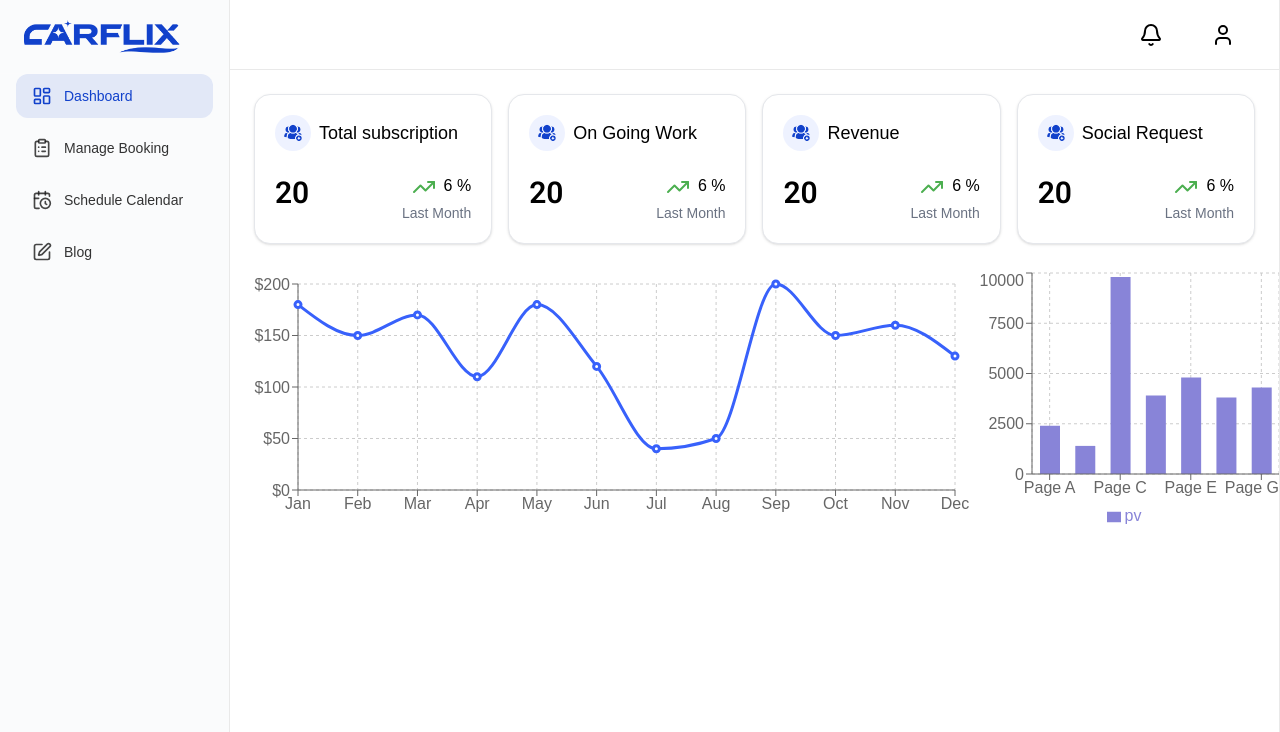
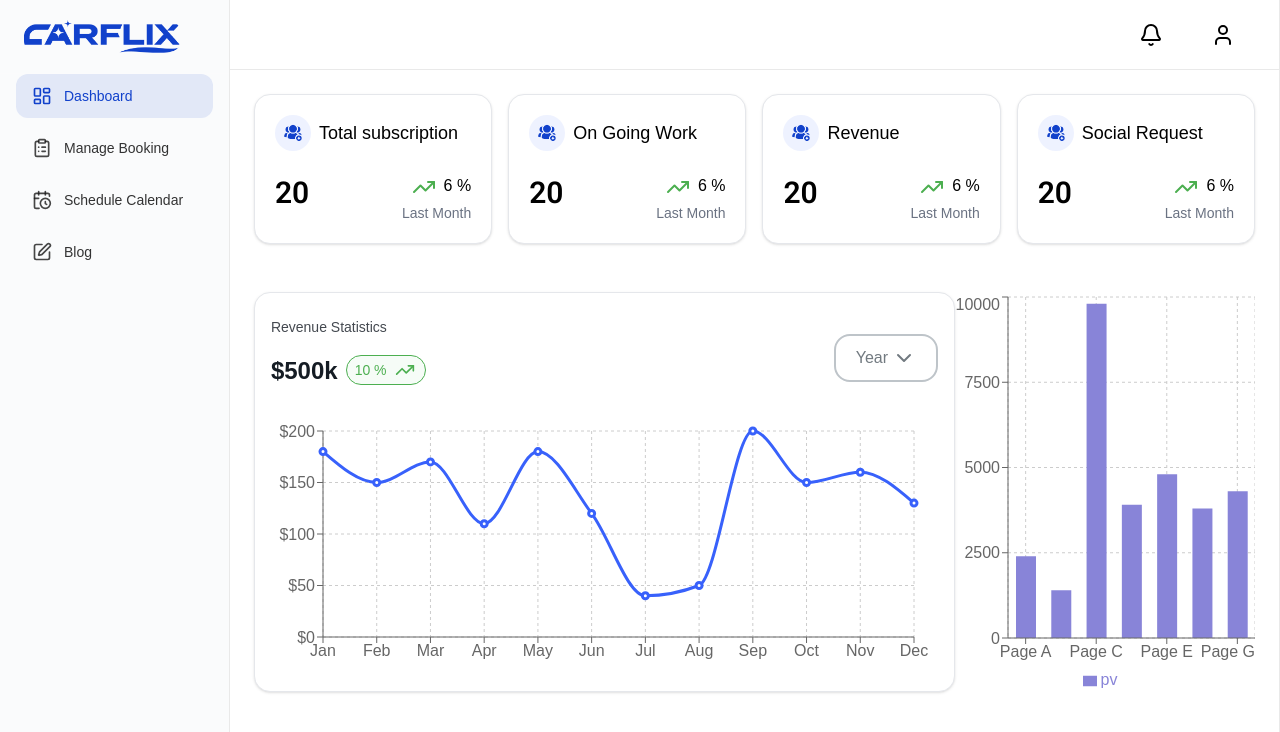
Before and after one commit to SopnilSwapon/car-flix-repo, a Next.js app: page /dashboard in a window 1280 px wide. Shown: the top 732 px of the page. Built offline with nearby package versions, Linux system fonts and the light colour scheme.

Commit message:
finish the revenue statistics chart

```diff
--- a/app/Components/StateCard.tsx
+++ b/app/Components/StateCard.tsx
@@ -14,7 +14,6 @@ interface IStatCard {
 const StatCard: React.FC<IStatCard> = ({
   title,
   value,
-  percent,
   period,
   Icon,
 }) => {
--- a/app/dashboard/page.tsx
+++ b/app/dashboard/page.tsx
@@ -4,6 +4,7 @@ import StatCard from '../Components/StateCard'
 import logo from "@/public/Frame (1).png"
 import RevenueChart from '../Components/RevenueChart'
 import SubscriberStaticsChart from '../Components/SubscriberStaticsChart'
+import { ChevronDown, TrendingUp } from 'lucide-react'
 export default function page() {
   return (
     <div>
@@ -38,9 +39,28 @@ export default function page() {
         Icon={logo}
       />
     </div>
-    <div className='flex justify-between'>
+    <div className='flex justify-between p-6'>
+      <div className='w-full rounded-2xl border border-gray-200 bg-white p-4 pl-0 shadow-sm'>
+       <div className='pl-4 pt-2 pb-4 flex justify-between items-center'>
+        <div>
 
+        <p className='text-sm font-medium text-[#444950]'>Revenue Statistics</p>
+        <div className='flex gap-2 items-center my-3'>
+
+        <h1 className='text-xl text-[#151C24] lg:text-2xl pt-1.5 font-bold'>$500k</h1>
+        <span className="flex items-center gap-2 w-20 border border-[#4CAF50] mt-1 px-2 py-0.5 rounded-full bg-[#f6fcf7]">
+
+          <span className="text-sm text-[#4CAF50]">10 %</span><TrendingUp className="text-[#4CAF50] w-5" />
+                </span>
+        </div>
+        </div>
+         <button className='rounded-2xl px-5 py-2.5 text-[#727a80] flex gap-1 border-2 border-[#bec4c9]'>
+      Year <ChevronDown />
+    </button>
+       </div>
       <RevenueChart/>
+
+      </div>
       <SubscriberStaticsChart/>
     </div>
     </div>
```
Also changed, not shown: app/Components/RevenueChart.tsx (+1 -105 lines), package.json (+6 -1 lines), 1 other file (tests, documents, lock files or other folders).
